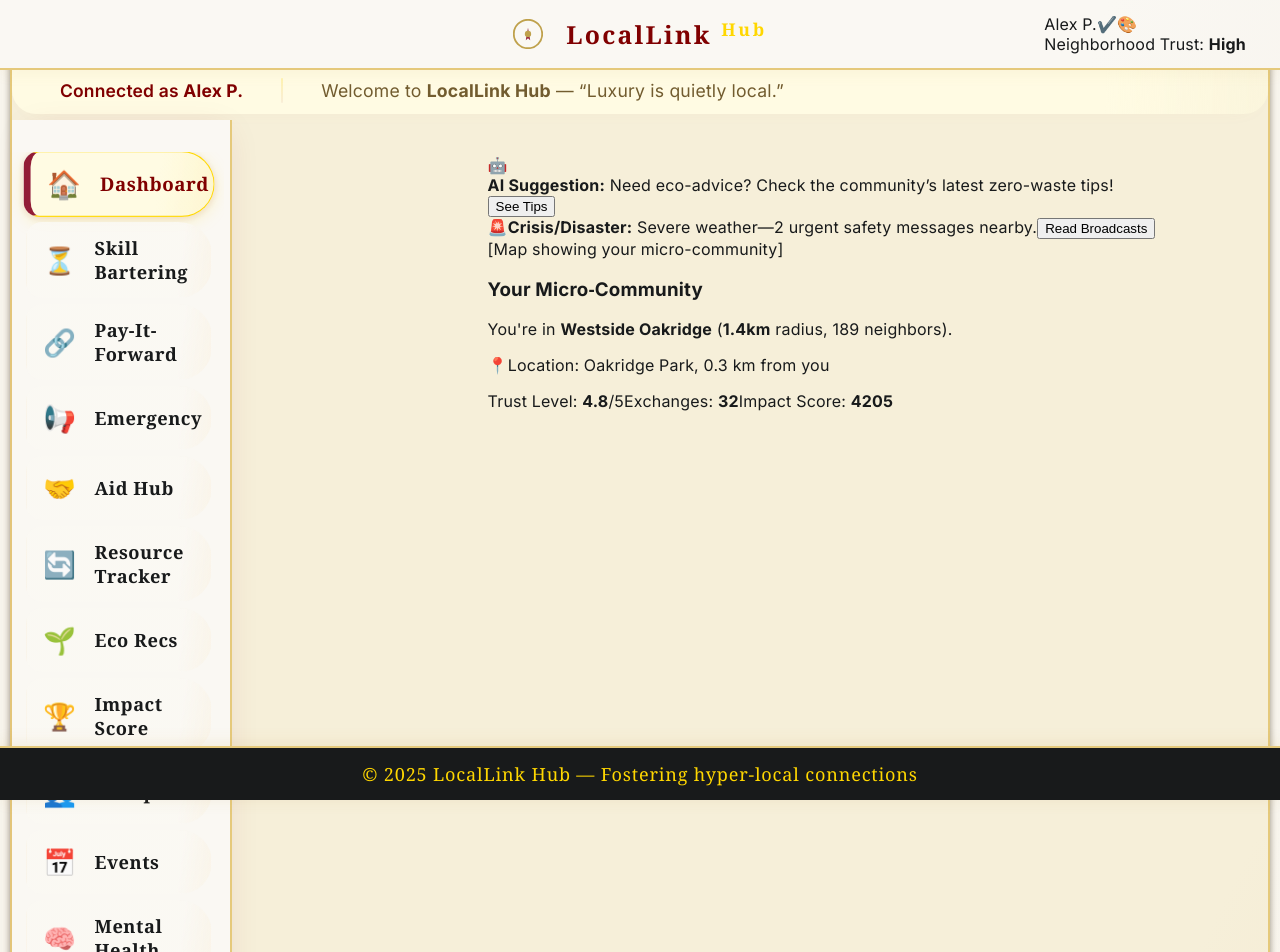
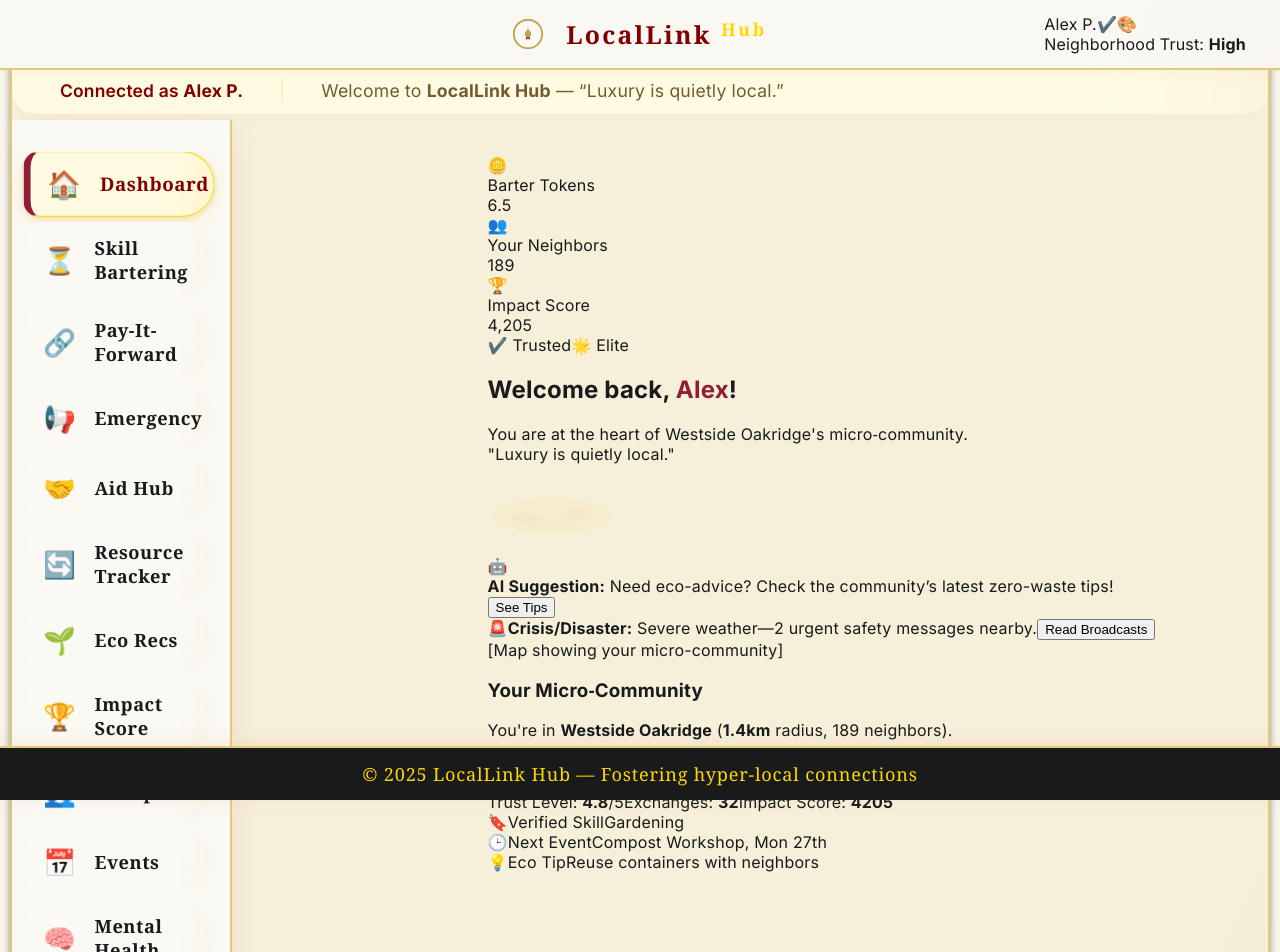
Before and after one commit to Workflow-Manager-admin/copy-of-locallink-hub-27050-locallink-hub-27050-c383a5c8-35673, a React (Create React App) app in the folder local_link_hub/: page / in a window 1280 px wide. Shown: the top 952 px of the page. Built offline with nearby package versions, Linux system fonts and the light colour scheme; the HTML template or start-up script is replaced by a standard one.

Commit message:
Auto-commit: Changes as of 2025-06-03T12:14:36.375238+00:00

```diff
--- a/local_link_hub/src/App.js
+++ b/local_link_hub/src/App.js
@@ -172,13 +172,93 @@ function AlertBanner() {
   );
 }
 
-// PUBLIC_INTERFACE
+/**
+ * PUBLIC_INTERFACE
+ * LuxuryDashboardEnhanced: Replaces/extends DashboardTab for a richer, well-aligned luxury dashboard.
+ * - Closes empty spaces with stat cards, trust badges, welcome area, and subtle illustration.
+ * - Mock KPI cards and illustration area are commented for future modularization.
+ * - Layout flex/grid ensures balanced premium feel on all screens.
+ */
 function DashboardTab() {
   return (
-    <div className="dashboard">
+    <div className="dashboard luxury-dashboard">
+
+      {/* Top luxury welcome & stat row */}
+      <section className="lux-row luxury-dashboard-row" aria-label="Quick Stats and Welcome Panel">
+        {/* Elegant stat cards with subtle gold/maroon frame */}
+        <div className="lux-stat-card">
+          <div className="lux-stat-icon" aria-hidden="true">🪙</div>
+          <div>
+            <span className="lux-stat-label">Barter Tokens</span>
+            <div className="lux-stat-value">6.5</div>
+          </div>
+        </div>
+        <div className="lux-stat-card">
+          <div className="lux-stat-icon" aria-hidden="true">👥</div>
+          <div>
+            <span className="lux-stat-label">Your Neighbors</span>
+            <div className="lux-stat-value">189</div>
+          </div>
+        </div>
+        <div className="lux-stat-card">
+          <div className="lux-stat-icon" aria-hidden="true">🏆</div>
+          <div>
+            <span className="lux-stat-label">Impact Score</span>
+            <div className="lux-stat-value">4,205</div>
+          </div>
+        </div>
+        {/* Mock premium badge panel fills right of row */}
+        <div className="lux-badge-panel">
+          <span className="lux-badge verified" title="Verified Neighborhood Trust">✔️ Trusted</span>
+          <span className="lux-badge elite" title="Elite Contributor">🌟 Elite</span>
+        </div>
+      </section>
+      {/* Welcome & Profile Hero section */}
+      <section className="lux-dashboard-hero" aria-label="Profile Hero, Welcome, and Decorative Illustration">
+        <div className="lux-welcome-text">
+          <h2>Welcome back, <span style={{ color: "var(--lux-maroon)" }}>Alex</span>!</h2>
+          <p>
+            You are at the heart of <span className="lux-emphasize">Westside Oakridge</span>'s micro‑community.<br />
+            <span className="lux-quote">"Luxury is quietly local."</span>
+          </p>
+        </div>
+        {/* Decorative abstract luxury illustration panel (non-functional, for layout balance) */}
+        <div className="lux-illustration" aria-label="Luxury Illustration">
+          {/* Premium SVG, faint gold/maroon luxury swirls (editable for branding) */}
+          <svg width="128" height="72" viewBox="0 0 128 72" fill="none" style={{ opacity: 0.23 }}>
+            <ellipse cx="64" cy="36" rx="60" ry="18" fill="#FFD70033" />
+            <ellipse cx="39" cy="38" rx="16" ry="5" fill="#921d3622" />
+            <ellipse cx="89" cy="33" rx="12" ry="7" fill="#BFA14B33" />
+            <ellipse cx="64" cy="47" rx="32" ry="7" fill="#EDD9A477" />
+            <path d="M24,54 Q54,36 104,56" stroke="#BFA14B" strokeWidth="2" fill="none" opacity="0.19" />
+          </svg>
+        </div>
+      </section>
+      {/* Banner Components as before */}
       <AIBannerSuggestion />
       <AlertBanner />
+      {/* Main content (MapView) */}
       <MapView />
+
+      {/* Subsection: Luxury Info Widgets Row */}
+      <section className="lux-info-row">
+        <div className="lux-mini-widget">
+          <span className="widget-icon" aria-hidden="true">🔖</span>
+          <span className="widget-title">Verified Skill</span>
+          <span className="widget-desc">Gardening</span>
+        </div>
+        <div className="lux-mini-widget">
+          <span className="widget-icon" aria-hidden="true">🕒</span>
+          <span className="widget-title">Next Event</span>
+          <span className="widget-desc">Compost Workshop, Mon 27th</span>
+        </div>
+        <div className="lux-mini-widget">
+          <span className="widget-icon" aria-hidden="true">💡</span>
+          <span className="widget-title">Eco Tip</span>
+          <span className="widget-desc">Reuse containers with neighbors</span>
+        </div>
+        {/* Room for dynamic API widgets */}
+      </section>
     </div>
   );
 }
```
Also changed, not shown: 2 other files (tests, documents, lock files or other folders).
